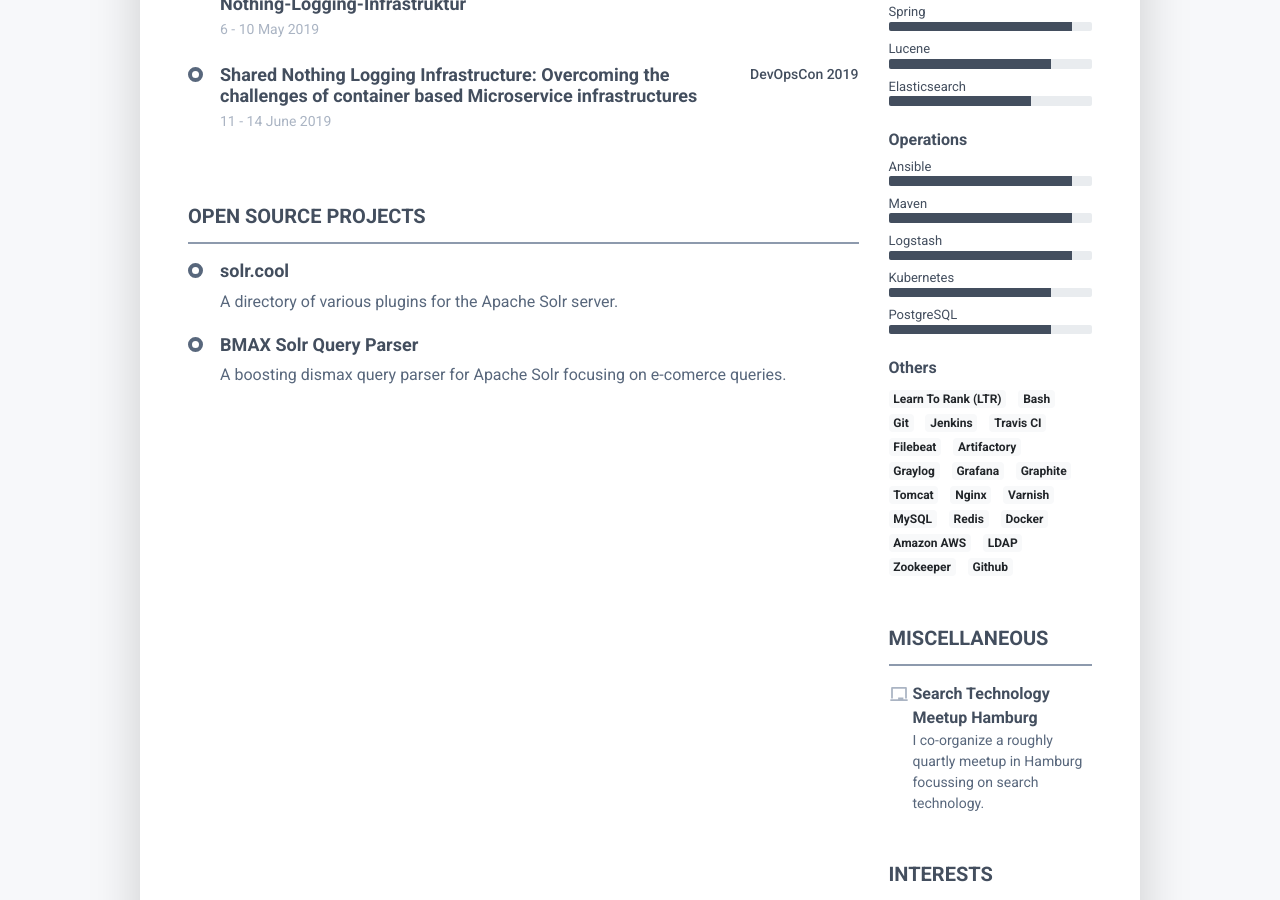
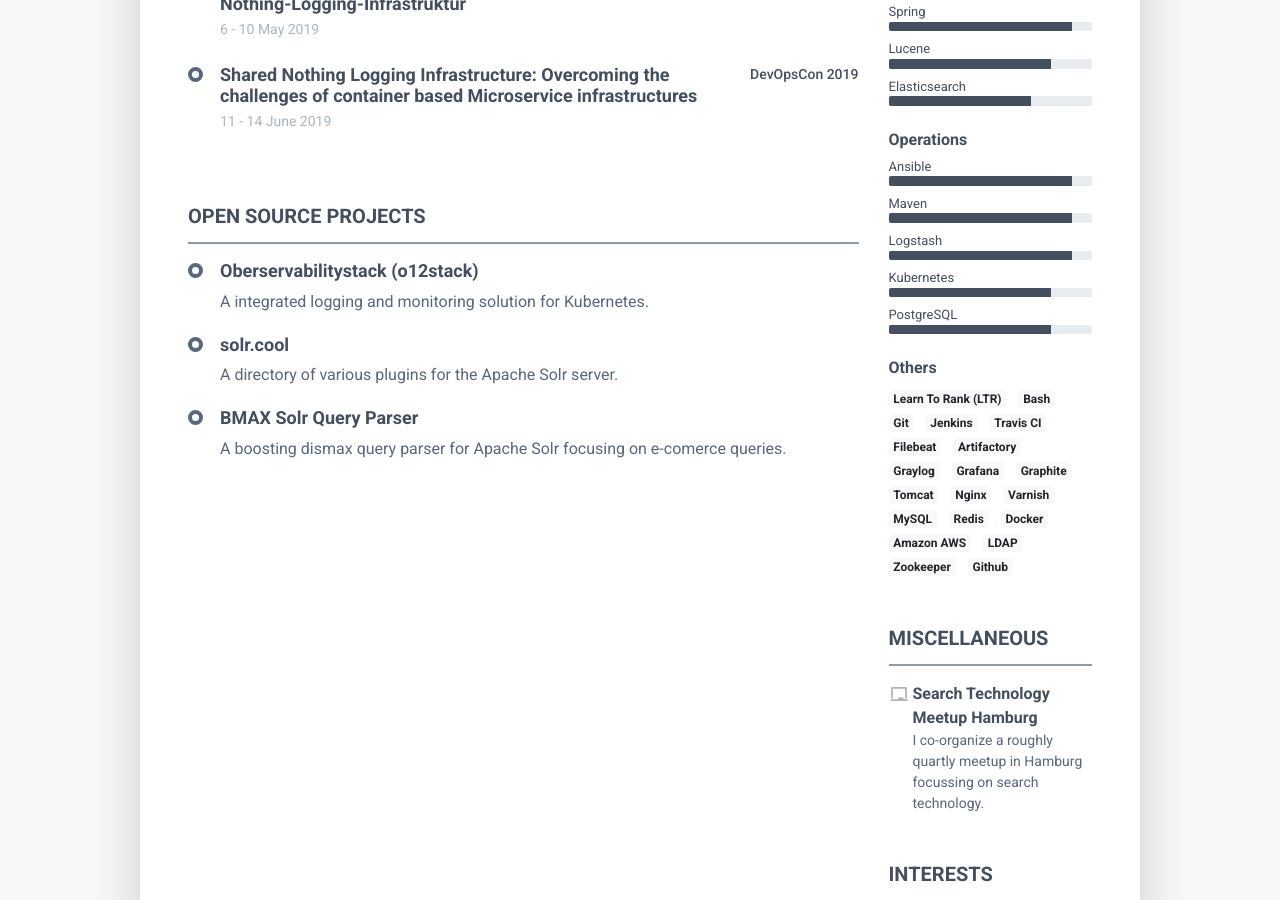
Before and after one commit to tboeghk/tboeghk.github.io, a Jekyll site: the page built from index.md, in a window 1280 px wide and 900 px high, scrolled down 573 px. Built offline with Jekyll 4.4.1, drawn with Linux system fonts in a browser that asks for light colours; nearby versions of some CDN libraries.

Commit message:
add o12stack

```diff
--- a/_data/projects.yml
+++ b/_data/projects.yml
@@ -1,4 +1,8 @@
 ---
+  - name: Oberservabilitystack (o12stack)
+    description: |
+      A integrated logging and monitoring solution for Kubernetes.
+    link: https://observabilitystack.org
   - name: solr.cool
     description: |
       A directory of various plugins for the Apache Solr server.
```
